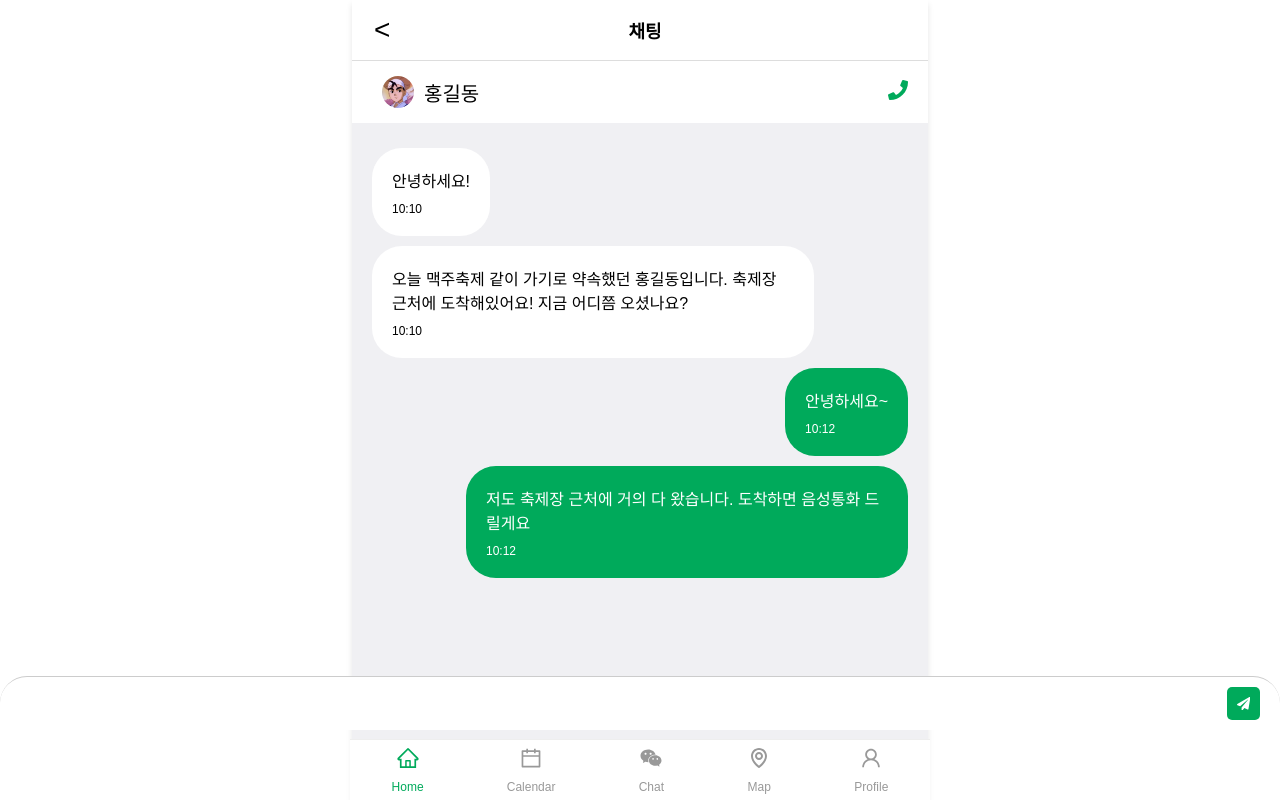
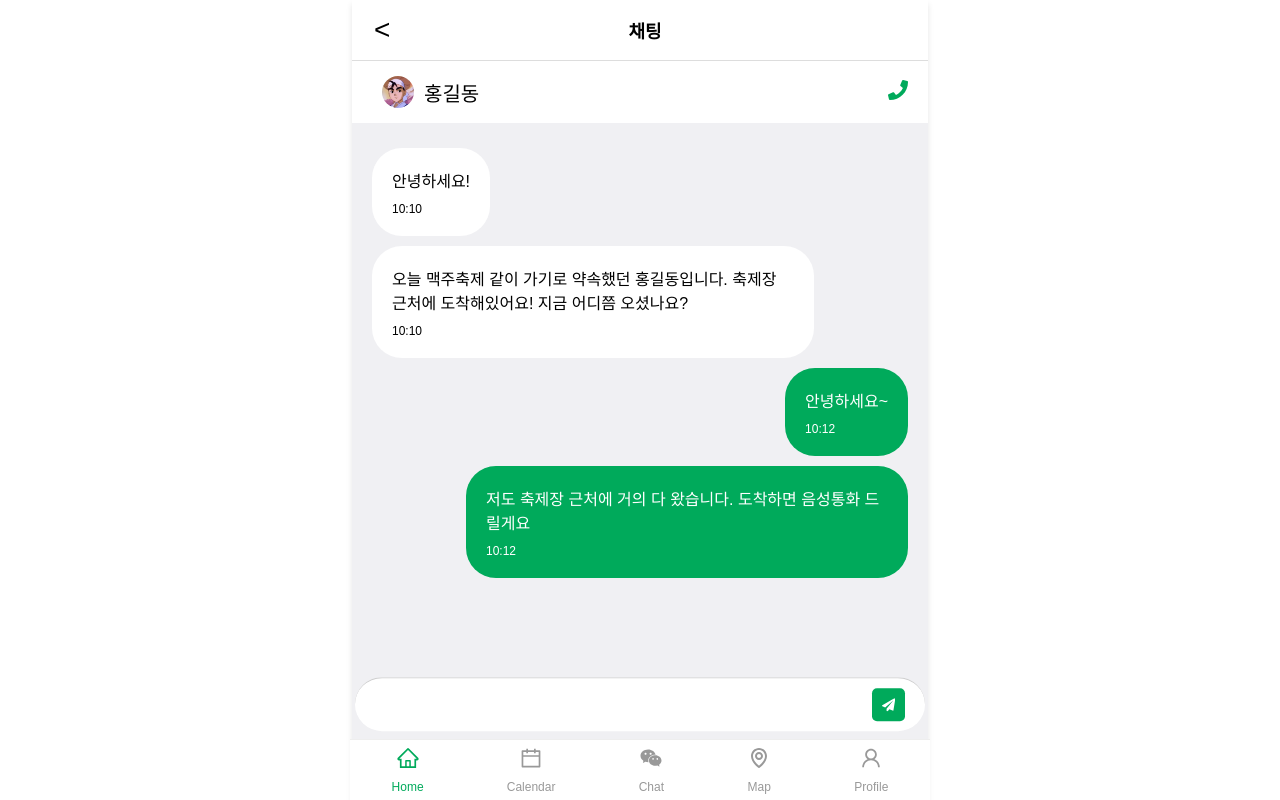
Before and after one commit to OdgOdg/frontend, a React (Vite) app: page /chatroom in a window 1280 px wide. Shown: the top 800 px of the page. Built offline with nearby package versions, Linux system fonts and the light colour scheme; a web font is replaced by a local one.

Commit message:
fix : 채팅 페이지에서 채팅창의 너비가 제한되지 않는 오류 수정

```diff
--- a/src/pages/chatPage/ChatRoomPage.tsx
+++ b/src/pages/chatPage/ChatRoomPage.tsx
@@ -78,10 +78,14 @@ const ChatContainer = styled.div`
 const ChatBody = styled.div`
   flex: 1;
   padding: 20px;
-  padding-bottom: 70px;
+  padding-bottom: 70px; /* 입력창 공간 확보 */
   overflow-y: auto;
   display: flex;
   flex-direction: column;
+
+  &::-webkit-scrollbar {
+    display: none;
+  }
 `;
 
 const ChatBubble = styled.div<{ isUser: boolean }>`
@@ -102,15 +106,22 @@ const TimeStamp = styled.div`
 
 const ChatInputContainer = styled.div`
   display: flex;
+  align-items: center;
+  justify-content: center;
   padding: 10px;
   border-top: 1px solid #ccc;
   background: white;
   position: fixed;
-  bottom: 0;
-  left: 0;
-  right: 0;
-  margin-bottom: 70px;
+  bottom: 12%;
+  left: 50%;
+  transform: translate(-50%, 50%);
   border-radius: 50px;
+  width: 90%; /* 기본적으로 넓게 설정 */
+  max-width: 550px; /* 최대 너비 조정 */
+
+  @media (max-width: 768px) {
+    width: 85%; /* 태블릿 크기 */
+  }
 `;
 
 const ChatInput = styled.input`
```
